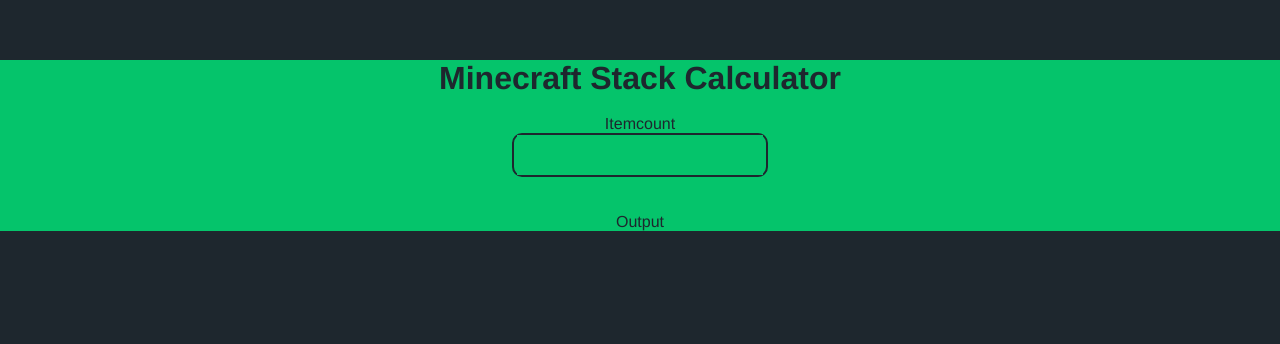
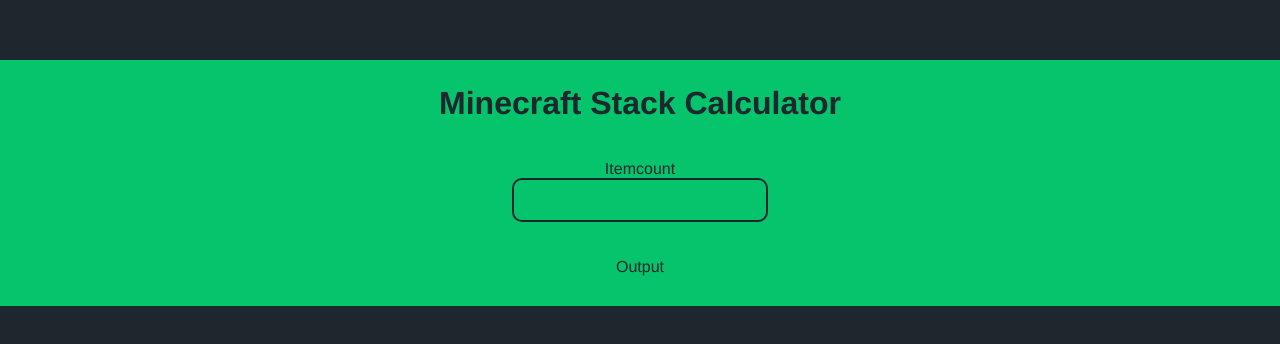
Before and after one commit to Nelertile/stack-calc-web, a website built with Vite: page index.html in a window 1280 px wide. Built offline with nearby package versions, Linux system fonts and the light colour scheme.

Commit message:
fix some more style

```diff
--- a/src/style/style.scss
+++ b/src/style/style.scss
@@ -21,6 +21,11 @@
   text-align: center;
   background: $prim;
   margin-top: 60px;
+  padding-top: 25px;
+  padding-bottom: 30px;
+  h1 {
+    margin-bottom: 20px;
+  }
 }
 
 .inputcont {
@@ -29,7 +34,8 @@
   border: 2.5px solid;
   border-radius: 10px;
   input {
-    width: 98%;
+    width: 100%;
+    border-radius: 10px;
     height: 40px;
     font-size: 20px;
     border: none;
```
Also changed, not shown: src/style/style.css, 1 other file.
